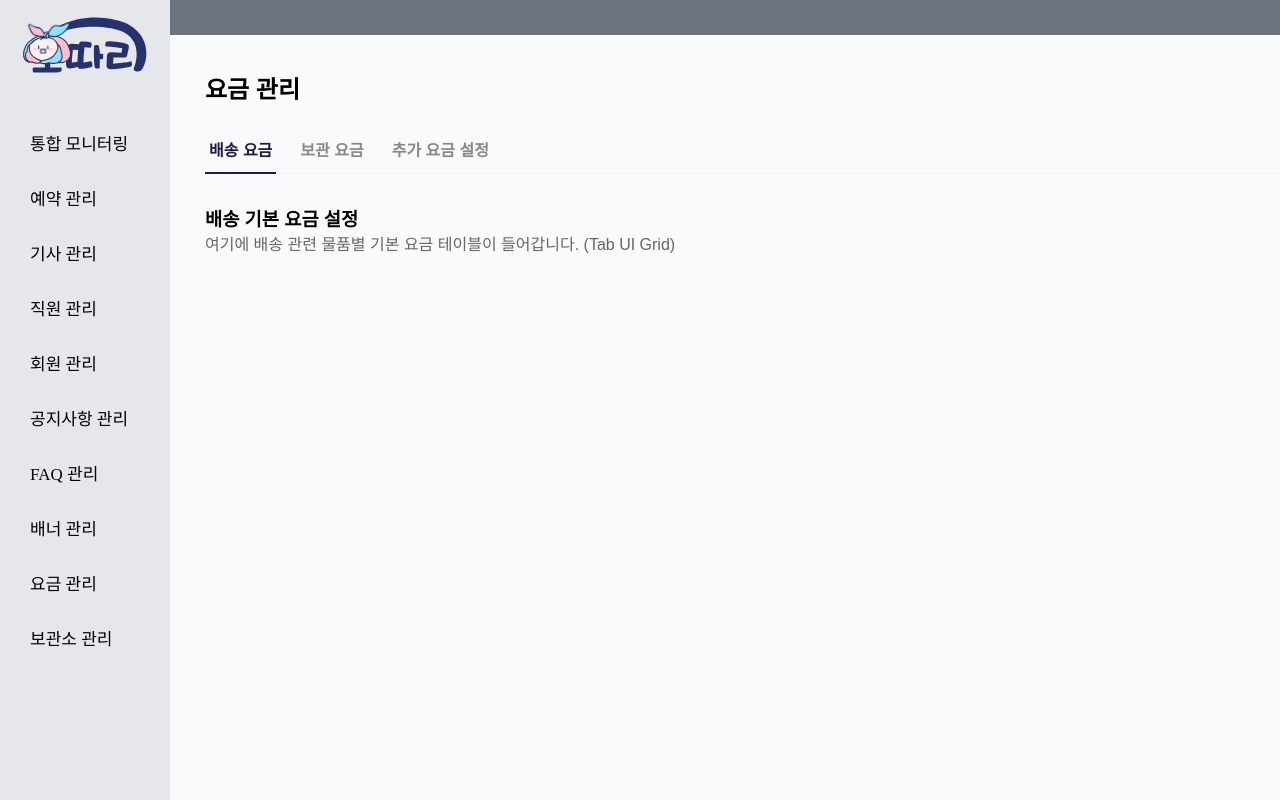
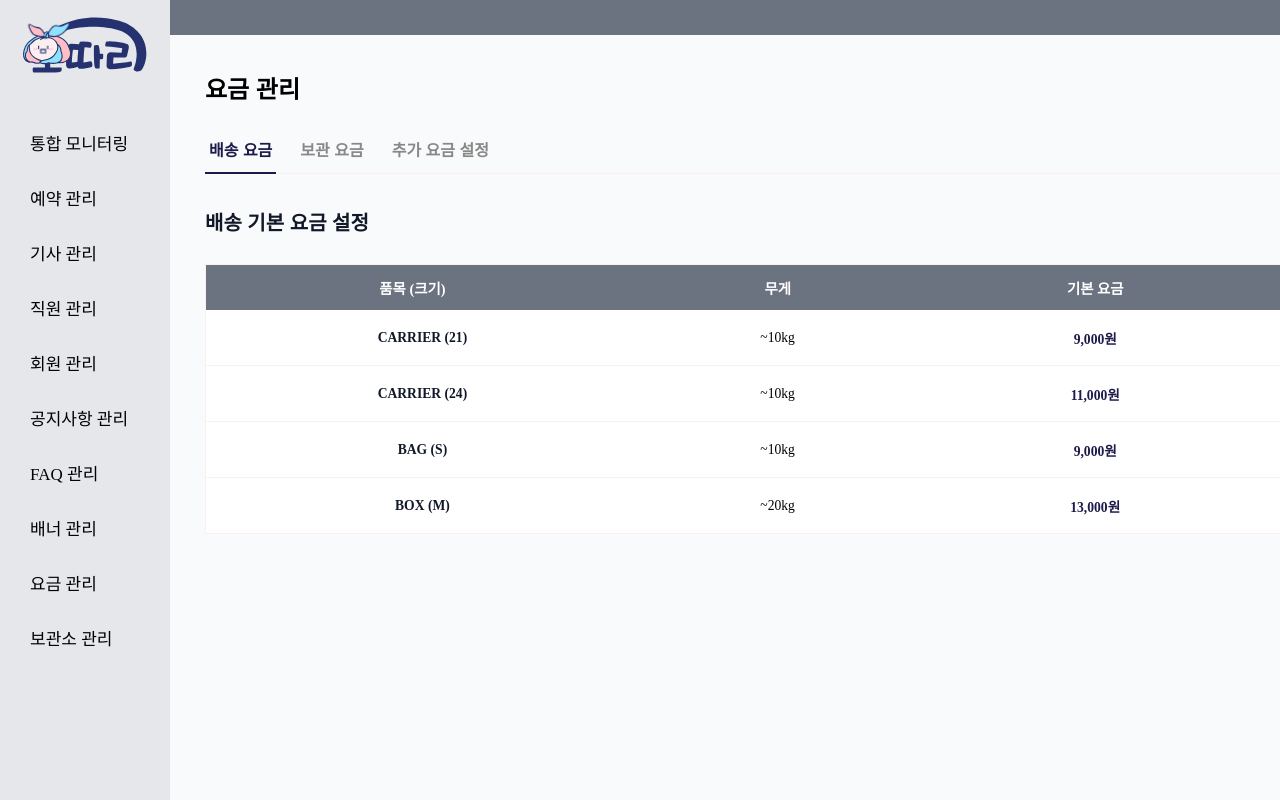
Before and after one commit to Second-team-project/bottari-admin, a React app: page /pricing in a window 1280 px wide. Shown: the top 800 px of the page. Built offline with nearby package versions, Linux system fonts and the light colour scheme; the HTML template or start-up script is replaced by a standard one; a web font is replaced by a local one.

Commit message:
260105 요금&추가요금 관리 페이지 작성

```diff
--- /dev/null
+++ b/src/components/pricing/AdditionalPricing.css
@@ -0,0 +1,98 @@
+/* 추가 요금 설정 페이지 */
+.additional-pricing-top {
+  margin-bottom: 25px;
+
+  display: flex;
+  justify-content: space-between;
+  align-items: center;
+}
+
+.additional-pricing-title {
+  color: var(--bottari-darkslate);
+  font-size: 1.25rem;
+  font-weight: 700;
+}
+
+.additional-pricing-btn-add {
+  color: #fff;
+  font-weight: 600;
+
+  background-color: var(--bottari-navy);
+  border: none;
+  border-radius: 6px;
+  padding: 0.5rem 1rem;
+
+  display: flex;
+  align-items: center;
+  gap: 8px;
+
+  transition: filter 0.2s;
+  cursor: pointer;
+}
+.additional-pricing-btn-add:hover {
+  filter: brightness(1.2);
+}
+
+/* 테이블 */
+.additional-pricing-table {
+  width: 100%;
+  border: 1px solid var(--bottari-lightgray);
+}
+
+/* 헤더: 타입(1fr) 구간(1.5fr) 요율(1fr) 관리(150px) */
+.additional-pricing-header {
+  color: #fff;
+  font-weight: 600;
+  font-size: 0.9rem;
+  text-align: center;
+
+  padding: 12px 0;
+
+  display: grid;
+  grid-template-columns: 1fr 1.5fr 1fr 150px;
+  background-color: var(--bottari-grayfont);
+  align-items: center;
+
+  position: sticky;
+  top: 0;
+  z-index: 10;
+}
+
+.additional-pricing-row {
+  font-size: 0.85rem;
+  background-color: #fff;
+  padding: 14px 0;
+  border-bottom: 1px solid var(--bottari-lightgray);
+
+  display: grid;
+  grid-template-columns: 1fr 1.5fr 1fr 150px;
+  text-align: center;
+  align-items: center;
+
+  transition: background-color 0.2s;
+}
+
+.additional-pricing-row:hover {
+  background-color: var(--bottari-offwhite);
+}
+
+.additional-pricing-row:last-child {
+  border-bottom: none;
+}
+
+/* 텍스트 스타일 */
+.additional-pricing-col-type {
+  font-weight: 600;
+  color: var(--bottari-darkslate);
+}
+
+.additional-pricing-col-rate {
+  font-weight: 700;
+  color: var(--bottari-navy);
+}
+
+.additional-pricing-col-actions {
+  display: flex;
+  gap: 8px;
+  justify-content: center;
+}
--- a/src/components/pricing/AdditionalPricing.jsx
+++ b/src/components/pricing/AdditionalPricing.jsx
@@ -1,11 +1,57 @@
+import { Plus } from 'lucide-react';
+import './AdditionalPricing.css';
 
 export default function AdditionalPricing() {
+
+  // 임시 데이터 (차후 API 연동)
+  const dummyData = [
+    { id: 1, service_type: 'STORAGE', min_value: 1, max_value: 3, rate: 100 },
+    { id: 2, service_type: 'STORAGE', min_value: 4, max_value: 7, rate: 85 },
+    { id: 3, service_type: 'STORAGE', min_value: 8, max_value: 15, rate: 75 },
+    { id: 4, service_type: 'STORAGE', min_value: 16, max_value: 30, rate: 65 },
+  ];
+
   return (
-    <div className="additional-pricing-container">
-      <h3>추가 요금 설정</h3>
-      <p style={{ color: '#666' }}>
-        여기에 거리/시간/무게 등에 따른 추가 할증 요금 설정 테이블이 들어갑니다. (Input Table)
-      </p>
+    <div className="additional-pricing-page">
+      <div className='additional-pricing-top'>
+        <h2 className='additional-pricing-title'>추가 요금 설정</h2>
+        <button className='additional-pricing-btn-add'>
+          <Plus size={18} />
+          추가 요금 등록
+        </button>
+      </div>
+
+      {/* 테이블 영역 */}
+      <div className='additional-pricing-table'>
+        {/* 테이블 헤더 */}
+        <div className='additional-pricing-header'>
+          <div>서비스 타입</div>
+          <div>적용 구간 (일/거리)</div>
+          <div>적용 요율 (%)</div>
+          <div>관리</div>
+        </div>
+
+        {/* 테이블 바디 */}
+        <div className='additional-pricing-body'>
+          {dummyData.map((item) => (
+            <div key={item.id} className='additional-pricing-row'>
+              <div className='additional-pricing-col-type'>
+                {item.service_type === 'STORAGE' ? '보관' : '배송'}
+              </div>
+              <div className='additional-pricing-col-range'>
+                {item.min_value} ~ {item.max_value}
+              </div>
+              <div className='additional-pricing-col-rate'>
+                {item.rate}%
+              </div>
+              <div className='additional-pricing-col-actions'>
+                <button className='btn-edit' onClick={(e) => e.stopPropagation()}>수정</button>
+                <button className='btn-delete' onClick={(e) => e.stopPropagation()}>삭제</button>
+              </div>
+            </div>
+          ))}
+        </div>
+      </div>
     </div>
   );
 }
--- /dev/null
+++ b/src/components/pricing/BasicPricing.css
@@ -0,0 +1,100 @@
+/* 요금 목록 페이지 */
+.basic-pricing-top {
+  margin-bottom: 25px;
+
+  display: flex;
+  justify-content: space-between;
+  align-items: center;
+}
+
+.basic-pricing-title {
+  color: var(--bottari-darkslate);
+  font-size: 1.25rem;
+  font-weight: 700;
+}
+
+.basic-pricing-btn-add {
+  color: #fff;
+  font-weight: 600;
+
+  border: none;
+  border-radius: 6px;
+  background-color: var(--bottari-navy);
+  padding: 0.5rem 1rem;
+
+  display: flex;
+  align-items: center;
+  gap: 8px;
+
+  transition: filter 0.2s;
+  cursor: pointer;
+}
+.basic-pricing-btn-add:hover {
+  filter: brightness(1.2);
+}
+
+/* 테이블 */
+.basic-pricing-table {
+  width: 100%;
+  border: 1px solid var(--bottari-lightgray);
+}
+
+/* 헤더: 품목/크기(1.5fr) 무게(1fr) 가격(1fr) 관리(150px) */
+.basic-pricing-header {
+  color: #fff;
+  font-weight: 600;
+  font-size: 0.9rem;
+  text-align: center;
+
+  padding: 12px 0;
+
+  display: grid;
+  grid-template-columns: 1.3fr 1fr 1fr 150px;
+  background-color: var(--bottari-grayfont);
+  align-items: center;
+
+  position: sticky;
+  top: 0;
+  z-index: 10;
+}
+
+.basic-pricing-row {
+  font-size: 0.85rem;
+  background-color: #fff;
+  padding: 14px 0;
+  border-bottom: 1px solid var(--bottari-lightgray);
+
+  display: grid;
+  grid-template-columns: 1.3fr 1fr 1fr 150px;
+  text-align: center;
+  align-items: center;
+
+  transition: background-color 0.2s;
+}
+
+.basic-pricing-row:hover {
+  background-color: var(--bottari-offwhite);
+}
+
+.basic-pricing-row:last-child {
+  border-bottom: none;
+}
+
+/* 품목명 강조 */
+.basic-pricing-col-name {
+  font-weight: 600;
+  color: var(--bottari-darkslate);
+  padding-left: 20px;
+}
+
+/* 가격 강조 */
+.basic-pricing-col-price {
+  font-weight: 700;
+  color: var(--bottari-navy);
+}
+
+.basic-pricing-col-actions {
+  display: flex;
+  gap: 8px;
+  justify-content: center;
+}
--- a/src/components/pricing/BasicPricing.jsx
+++ b/src/components/pricing/BasicPricing.jsx
@@ -1,14 +1,58 @@
+import { Plus } from 'lucide-react';
+import './BasicPricing.css';
 
 export default function BasicPricing({ type }) {
   // type: 'DELIVERY' | 'STORAGE'
 
+  // 임시 데이터 (차후 API 연동)
+  const dummyData = [
+    { id: 1, item_type: 'CARRIER', item_size: '21', item_weight: '~10kg', base_price: 9000 },
+    { id: 2, item_type: 'CARRIER', item_size: '24', item_weight: '~10kg', base_price: 11000 },
+    { id: 3, item_type: 'BAG', item_size: 'S', item_weight: '~10kg', base_price: 9000 },
+    { id: 4, item_type: 'BOX', item_size: 'M', item_weight: '~20kg', base_price: 13000 },
+  ];
+
   return (
-    <div className="basic-pricing-container">
-      <h3>{type === 'DELIVERY' ? '배송' : '보관'} 기본 요금 설정</h3>
-      <p style={{ color: '#666' }}>
-        여기에 {type === 'DELIVERY' ? '배송' : '보관'} 관련 물품별 기본 요금 테이블이 들어갑니다. (Tab UI Grid)
-      </p>
-      {/* 추후 구현: ItemType 별 그리드 */}
+    <div className="basic-pricing-page">
+      <div className='basic-pricing-top'>
+        <h2 className='basic-pricing-title'>
+          {type === 'DELIVERY' ? '배송' : '보관'} 기본 요금 설정
+        </h2>
+        <button className='basic-pricing-btn-add'>
+          <Plus size={18} />
+          요금 등록
+        </button>
+      </div>
+
+      {/* 테이블 영역 */}
+      <div className='basic-pricing-table'>
+        {/* 테이블 헤더 */}
+        <div className='basic-pricing-header'>
+          <div>품목 (크기)</div>
+          <div>무게</div>
+          <div>기본 요금</div>
+          <div>관리</div>
+        </div>
+
+        {/* 테이블 바디 */}
+        <div className='basic-pricing-body'>
+          {dummyData.map((item) => (
+            <div key={item.id} className='basic-pricing-row'>
+              <div className='basic-pricing-col-name'>
+                {item.item_type} ({item.item_size})
+              </div>
+              <div className='basic-pricing-col-weight'>{item.item_weight}</div>
+              <div className='basic-pricing-col-price'>
+                {item.base_price.toLocaleString()}원
+              </div>
+              <div className='basic-pricing-col-actions'>
+                <button className='btn-edit' onClick={(e) => e.stopPropagation()}>수정</button>
+                <button className='btn-delete' onClick={(e) => e.stopPropagation()}>삭제</button>
+              </div>
+            </div>
+          ))}
+        </div>
+      </div>
     </div>
   );
 }
```
Also changed, not shown: 1 other file (tests, documents, lock files or other folders).
